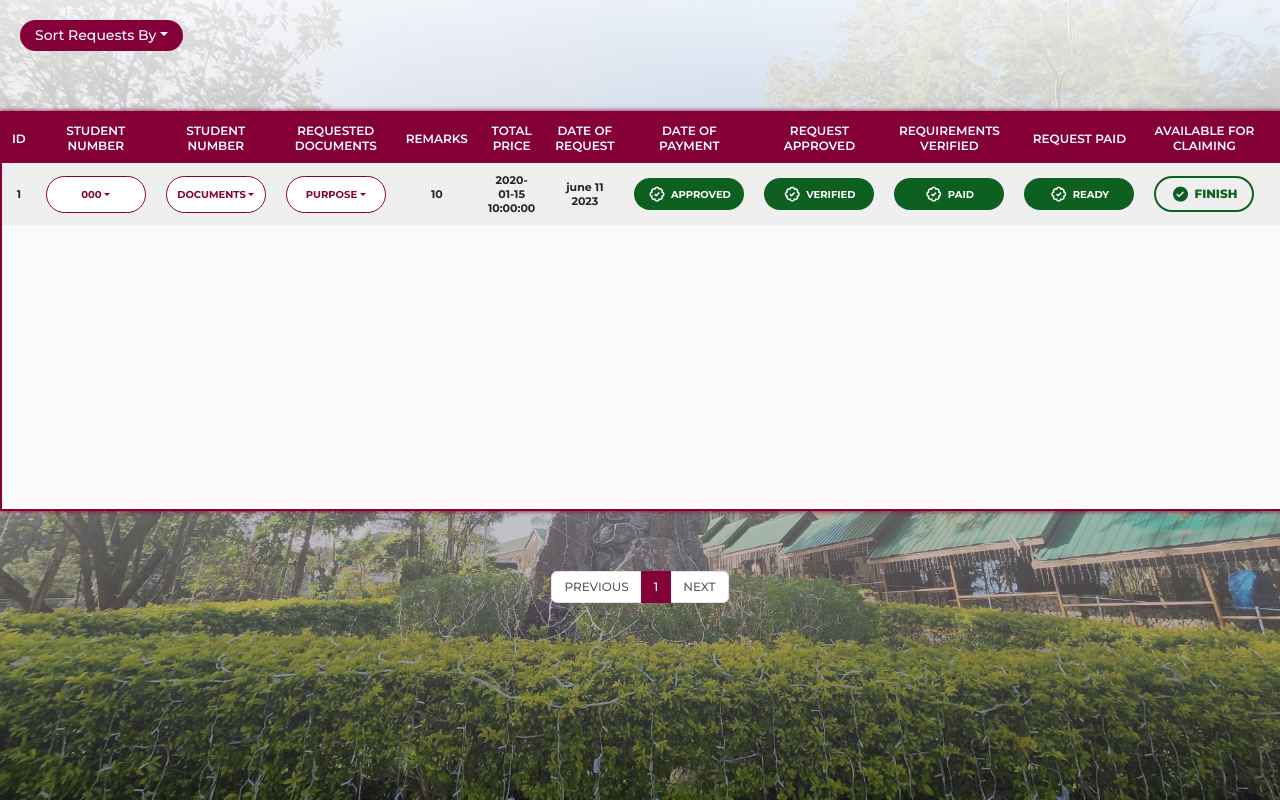
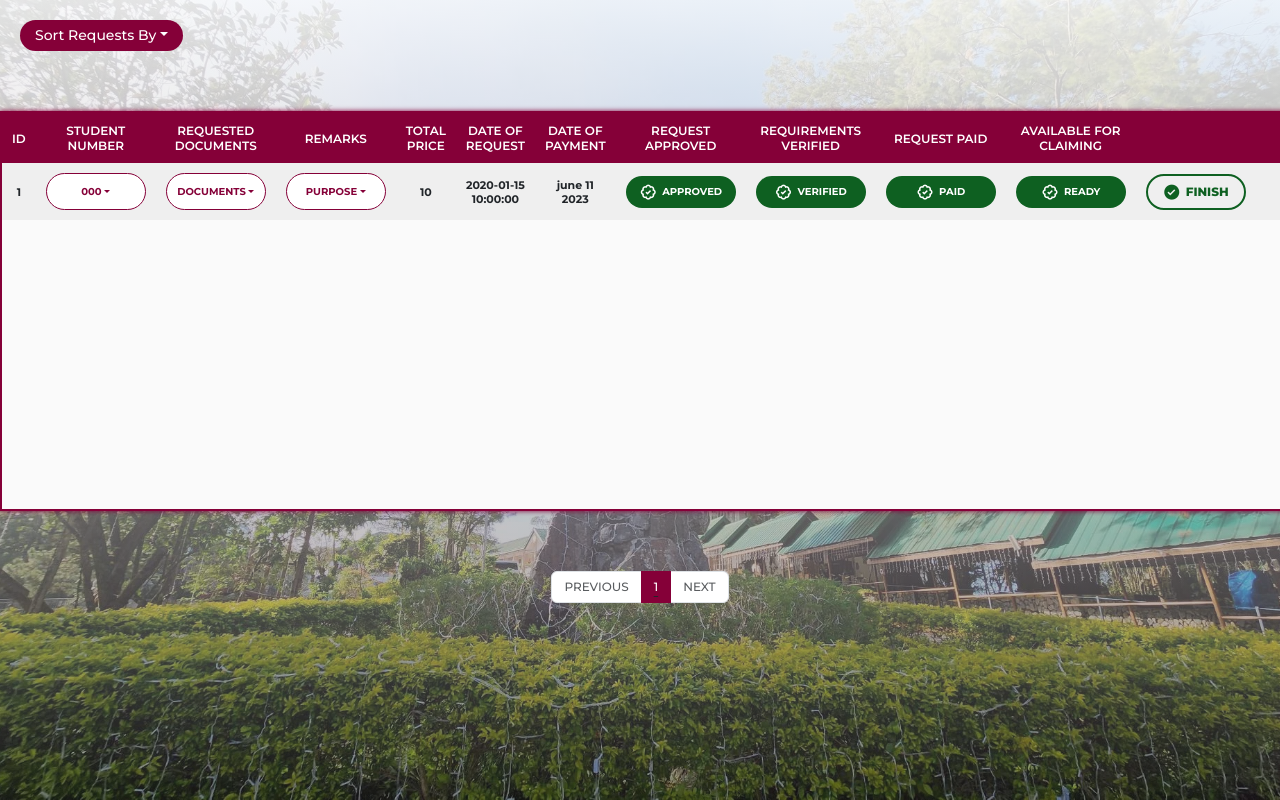
Before and after one commit to 01001111o1/CMSC128_BackEnd, a Flask app: page /admin/dashboard/default/ in a window 1280 px wide; the page is wider, and only the part inside the window is pictured. Shown: the part 76-876 px from the top of that part. Run offline with Flask 3, Linux system fonts and the light colour scheme; a user stored in the database is signed in; tables that the repository leaves empty hold one stand-in row (values such as "Sample post"); some libraries are stand-ins or nearby versions.

Commit message:
dashboard keme

```diff
--- a/app/templates/admin/dashboard.html
+++ b/app/templates/admin/dashboard.html
@@ -40,9 +40,8 @@
               <th>First Name</th>
               <th>Middle Name</th>
               <th>Email</th>-->
-        <th>Student Number</th>
+        <th>Requested Documents</th>
         <!--- <th>Year Level</th> -->
-        <th>Requested Documents</th>
         <th>Remarks</th>
         <th>Total Price</th>
         <th>Date of Request</th>
```
